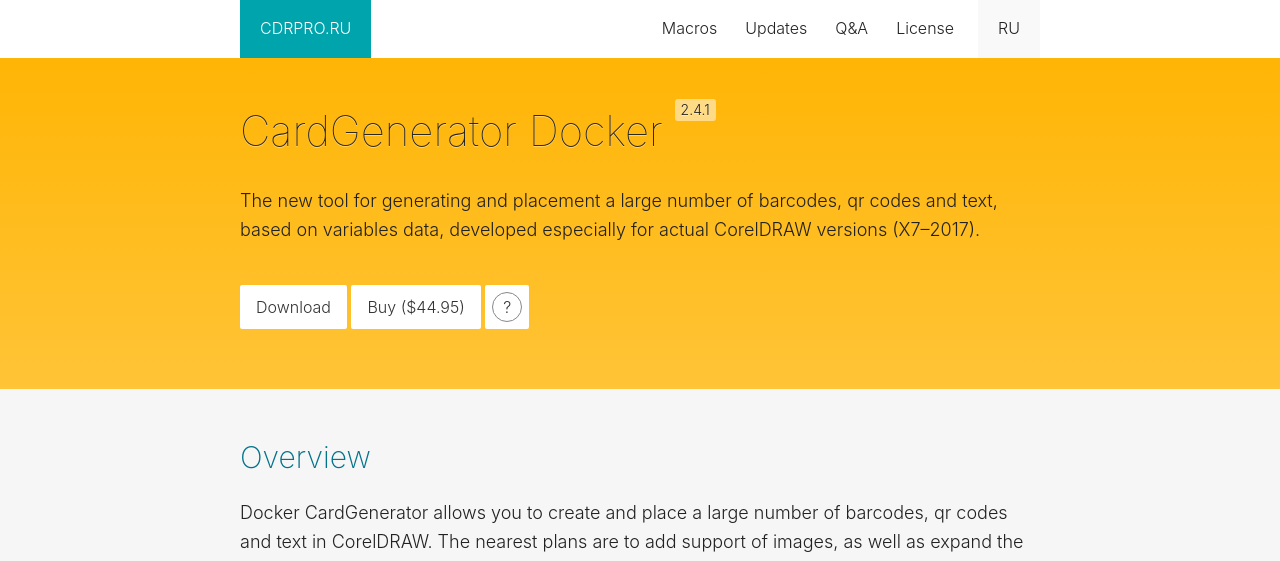
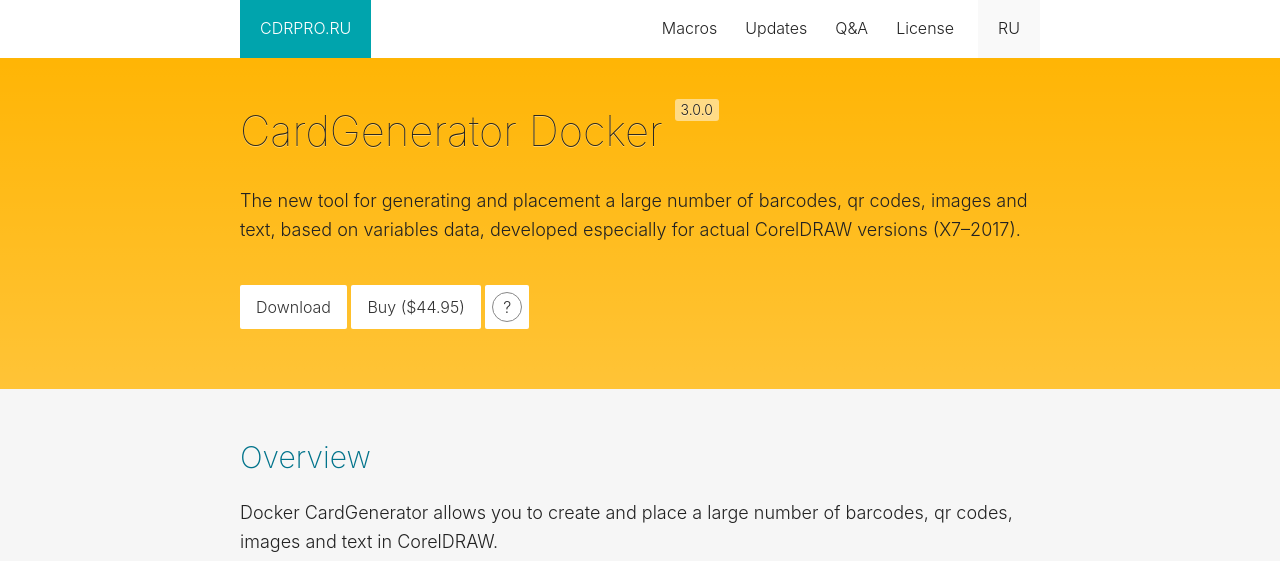
Before and after one commit to cdrpro/cdrpro.github.io, a Jekyll site: the page built from _macros/en/cardgenerator-docker.md, in a window 1280 px wide and 1400 px high. Shown: the top 561 px of the window. Built offline with Jekyll 4.4.1, drawn with Linux system fonts in a browser that asks for light colours; some of the changed text lies outside the part shown.

Commit message:
Updated CardGenerator Docker

```diff
--- a/_macros/en/cardgenerator-docker.md
+++ b/_macros/en/cardgenerator-docker.md
@@ -1,36 +1,39 @@
 ---
 layout: macros_en
 title: CardGenerator Docker
-version: 2.4.1
+version: 3.0.0
 app: X7–2017
-download: CardGeneratorDocker_v2.4.1.zip
+download: CardGeneratorDocker_v3.0.0.zip
 feedback: https://goo.gl/forms/ZlYmVZg3Py62nPOC3
 price: 44.95
 sticky: true
 new: true
 permalink: /en/macros/cardgenerator/
-description: The new tool for generating and placement a large number of barcodes, qr codes and text, based on variables data, developed especially for actual CorelDRAW versions (X7–2017).
+description: The new tool for generating and placement a large number of barcodes, qr codes, images and text, based on variables data, developed especially for actual CorelDRAW versions (X7–2017).
 color: "#ffb505"
 ---
 
 ## Overview
 
-Docker CardGenerator allows you to create and place a large number of barcodes, qr codes and text in CorelDRAW.
-The nearest plans are to add support of images, as well as expand the list of barcode types.
+Docker CardGenerator allows you to create and place a large number of barcodes,
+qr codes, images and text in CorelDRAW.
 
-<iframe width="570" height="360" src="https://www.youtube.com/embed/X-K_WqJ5GXI?rel=0" frameborder="0" allowfullscreen></iframe>
+<iframe width="560" height="315" src="https://www.youtube.com/embed/SvsG8t9gZEs?rel=0" frameborder="0" allowfullscreen></iframe>
 
 ### Supported types:
 
-* BarCodes:
+* BarCodes \*:
   * CODE128 (A/B/C), GS1-128
   * EAN13, EAN8
   * UPC
   * CODE39
   * Codabar
-* QR Codes
+* QR Codes \*
+* Images
 * Text:
   * Artistic
+
+\* BarCodes and QR Codes are limited in the free version.
 
 ### Compatibility
 
```
Also changed, not shown: _macros/ru/cardgenerator-docker.md (+11 -8 lines), macros/updates.json (+13 -0 lines), 2 other files.
